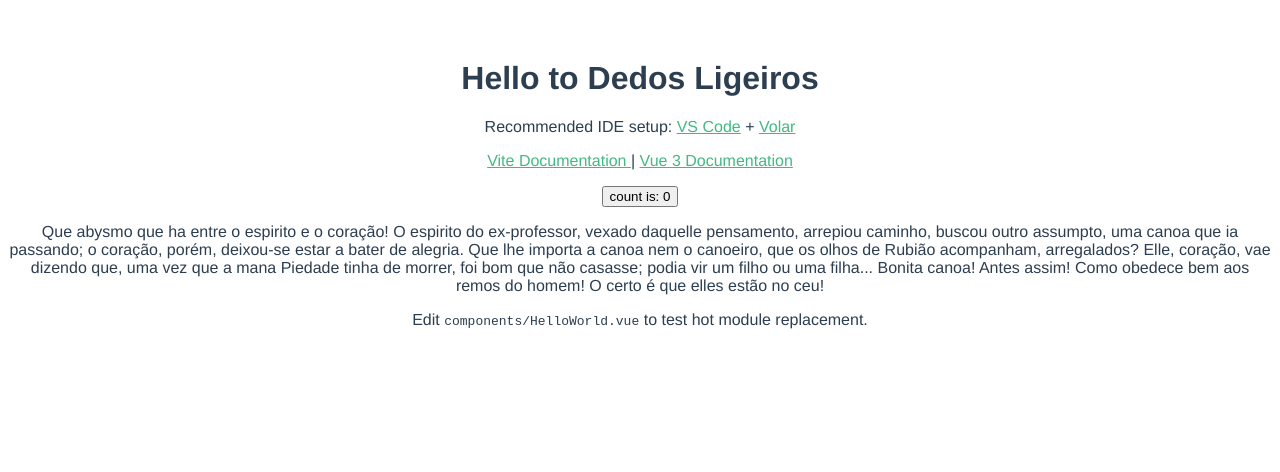
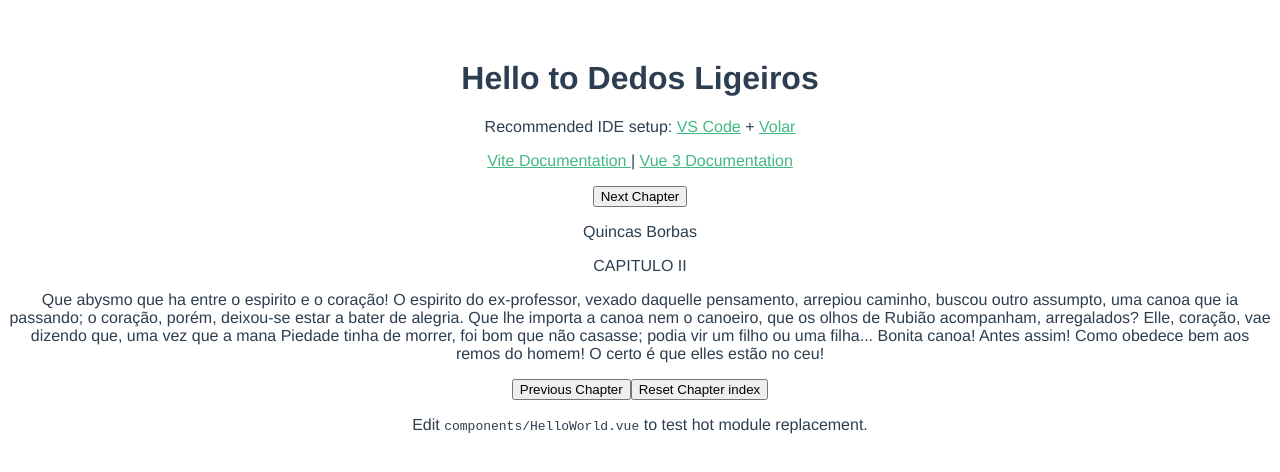
Before and after one commit to Guimol/Intro_Web_Project, a Vue app: page / in a window 1280 px wide. Shown: the top 472 px of the page. Built offline with nearby package versions, Linux system fonts and the light colour scheme.

Commit message:
1 file modified

```diff
--- a/src/components/HelloWorld.vue
+++ b/src/components/HelloWorld.vue
@@ -27,8 +27,13 @@ const count = ref(0);
     <a href="https://v3.vuejs.org/" target="_blank">Vue 3 Documentation</a>
   </p>
 
-  <button type="button" @click="count++">count is: {{ count }}</button>
+  <button type="button" @click="count++">Next Chapter</button>
+  <p>{{ hard_json.book.title }}</p>
+  <p>{{ hard_json.book[count].chapter }}</p>
   <p>{{ hard_json.book[count].text }}</p>
+  <button type="button" @click="count--">Previous Chapter</button>
+  <button type="button" @click="count = 0">Reset Chapter index</button>
+  <!--TODO: Check last chapter-->
   <p>
     Edit
     <code>components/HelloWorld.vue</code> to test hot module replacement.
```
